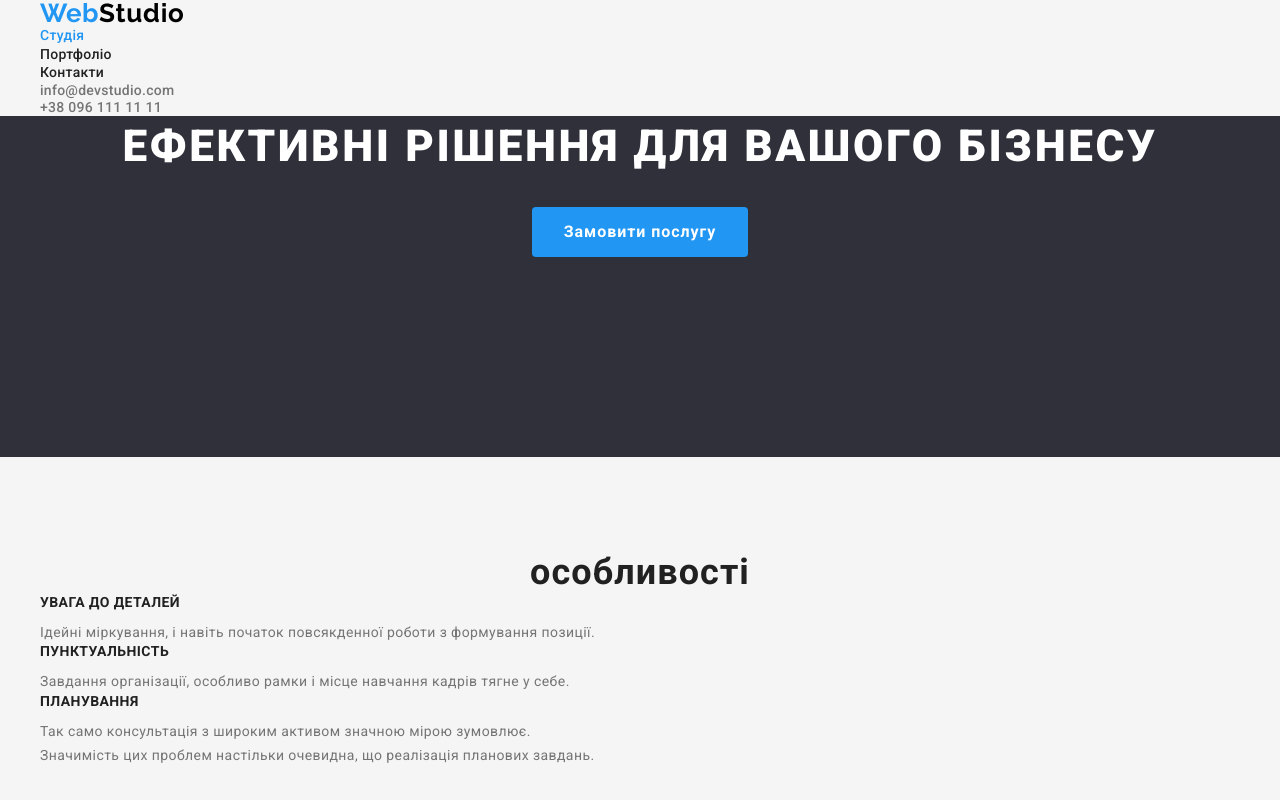
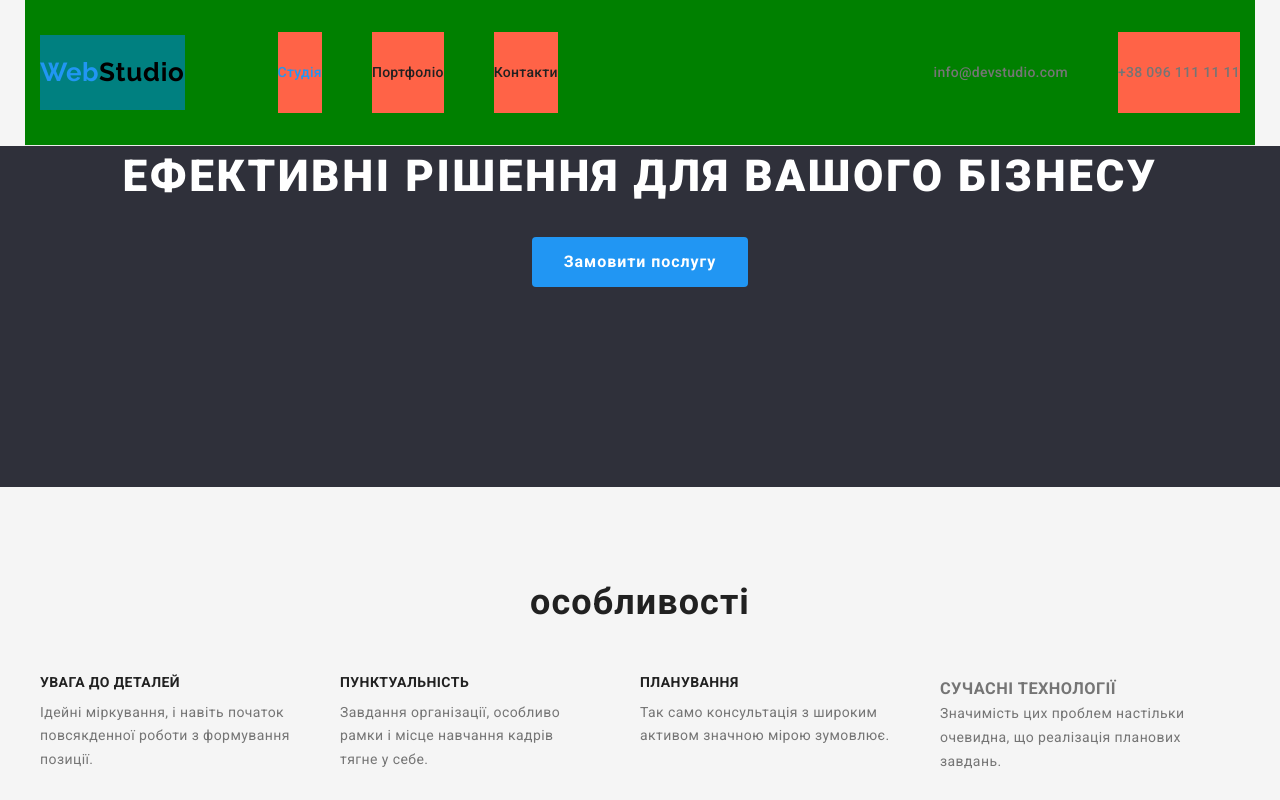
Before and after one commit to AnastasiiaHM/goit-markup-hw-03, a plain HTML site: page index.html in a window 1280 px wide. Shown: the top 800 px of the page. Drawn offline with nearby package versions, Linux system fonts and the light colour scheme.

Commit message:
header,hero,feature - flex

```diff
--- a/index.html
+++ b/index.html
@@ -21,34 +21,41 @@
   </head>
   <body>
     <header>
-      <div class="container-header">
+      <div class="main-header">
         <nav>
-          <a href="./index.html" lang="en" class="web"
+          <div class="container-header">
+          <a href="./index.html" lang="en" class="web logo"
             >Web<span class="studio">Studio</span></a
           >
+
           <ul class="utilited-ul site-nav">
-            <li><a href="./index.html" class="link active-page">Студія</a></li>
-            <li>
+            <li class="item">
+              <a href="./index.html" class="link active-page">Студія</a></li>
+            <li class="item">
               <a href="./portfolio.html" target="_blank" class="link"
                 >Портфоліо</a
               >
             </li>
-            <li><a href="" class="link">Контакти</a></li>
+            <li class="item">
+              <a href="" class="link">Контакти</a></li>
           </ul>
+          </div>
         </nav>
+        <div class="container-header">
         <ul class="utilited-ul contact">
-          <li>
+          <li class="item">
             <a href=" mailto:info@devstudio.com" class="contact header"
               >info@devstudio.com</a
             >
           </li>
-          <li>
+          <li class="item">
             <a href="tel:+380961111111" class="contact header"
               >+38 096 111 11 11</a
             >
           </li>
         </ul>
       </div>
+    </div>
     </header>
 
     <main>
@@ -63,27 +70,28 @@
       <section class="section">
         <h2 class="section-title">особливості</h2>
         <ul class="utilited-ul features-list">
-          <li>
+          <li class="feature-li">
             <h3 class="features-title">УВАГА ДО ДЕТАЛЕЙ</h3>
             <p>
               Ідейні міркування, і навіть початок повсякденної роботи з
               формування позиції.
             </p>
           </li>
-          <li>
+          <li class="feature-li">
             <h3 class="features-title">ПУНКТУАЛЬНІСТЬ</h3>
             <p>
               Завдання організації, особливо рамки і місце навчання кадрів тягне
               у себе.
             </p>
           </li>
-          <li>
+          <li class="feature-li">
             <h3 class="features-title">ПЛАНУВАННЯ</h3>
             <p>
               Так само консультація з широким активом значною мірою зумовлює.
             </p>
           </li>
-          <li>
+          <li class="feature-li">
+            <h3>СУЧАСНІ ТЕХНОЛОГІЇ</h3>
             <p>
               Значимість цих проблем настільки очевидна, що реалізація планових
               завдань.
--- a/style.css
+++ b/style.css
@@ -8,10 +8,12 @@ studio color - #000000
 button color - #F5F4FA
 color adress - #FFFFFF
 color footer contact - rgba(255, 255, 255, 0.6) */
-html{
+html {
   box-sizing: border-box;
 }
-*,*::before,*::after{
+*,
+*::before,
+*::after {
   box-sizing: inherit;
 }
 :root {
@@ -19,6 +21,7 @@ html{
   --secondary-text-color: #212121;
   --active-color: #2196f3;
   --button-color: #f5f4fa;
+  --primery-bg-color: #f5f5f5;
 }
 h1,
 h2,
@@ -27,39 +30,52 @@ h4,
 h5,
 h6,
 p,
-ul{
+ul {
   padding: 0px;
   margin: 0px;
 }
-body{
-  background-color: #f5f5f5;
+body {
+  background-color: var(--primery-bg-color);
   color: var(--primery-text-color);
   font-family: Roboto, sans-serif;
   font-weight: 400;
   font-size: 16px;
   line-height: 1.17;
   letter-spacing: 0.03em;
-
 }
-.container-header{
+.main-header {
+  display: flex;
   width: 1230px;
   margin-left: auto;
   margin-right: auto;
+  padding-right: 15px;
   padding-left: 15px;
-  padding-right: 15px;
+  border-bottom: 1px solid #ececec;
+  align-items: center;
+  background-color: green;
 }
 
-.section{
+.container-header {
+  display: flex;
+  align-items: center;
+  margin-left: auto;
+}
+
+.section {
   width: 1230px;
   margin-left: auto;
   margin-right: auto;
-  padding:94px 15px;
-
+  padding: 94px 15px;
 }
 /*logo style*/
+.logo {
+  display: flex;
+  padding-top: 24px;
+  padding-bottom: 25px;
+  margin-right: 93px;
+  background-color: teal;
+}
 .web {
-
-
   color: var(--active-color);
   font-family: Raleway;
   font-size: Bold;
@@ -98,7 +114,18 @@ body{
 }
 
 /*site navigation style*/
+.site-nav {
+  display: flex;
+}
+.site-nav .item:not(last-child) {
+  margin-right: 50px;
+  background-color: tomato;
+}
+
 .site-nav .link {
+  display: block;
+  padding-top: 32px;
+  padding-bottom: 32px;
   color: var(--secondary-text-color);
   font-weight: 500;
   font-size: 14px;
@@ -111,7 +138,7 @@ body{
   color: var(--active-color);
 }
 
-.site-nav .active-page{
+.site-nav .active-page {
   color: var(--active-color);
   font-weight: 500;
   font-size: 14px;
@@ -121,7 +148,15 @@ body{
 }
 
 /*contact-style*/
+.contact .item + .item {
+  margin-left: 50px;
+  background-color: tomato;
+}
 .contact {
+  display: flex;
+  padding-top: 32px;
+  padding-bottom: 32px;
+
   color: var(--primery-text-color);
   font-weight: 500;
   font-size: 14px;
@@ -148,37 +183,11 @@ body{
   color: var(--active-color);
 }
 
-/*Hero*/
-.hero {
-  background-color: #2f303a;
-  text-align: center;
-}
-.hero .hero-title {
-  margin-bottom: 30px;
-  color: #ffffff;
-  font-weight: 900;
-  font-size: 44px;
-  line-height: 1.4;
-
-  letter-spacing: 0.06em;
-  text-transform: uppercase;
-}
-
-/* section title style */
-.section .section-title {
-  color: var(--secondary-text-color);
-  font-weight: 700;
-  font-size: 36px;
-  line-height: 1.2;
-  text-align: center;
-  letter-spacing: 0.03em;
-}
-
 /*Button*/
 .button {
   border-radius: 4px;
-  padding:6px 22px;
-  display:inline-block;
+  padding: 6px 22px;
+  display: inline-block;
   border: 0px;
 
   color: var(--secondary-text-color);
@@ -197,7 +206,6 @@ padding: 10px 32px;
   display: inline-block;
   margin-bottom: 200px;
 
-
   font-weight: 700;
   font-size: 16px;
   line-height: 1.88;
@@ -206,10 +214,33 @@ margin-bottom: 200px;
   color: #ffffff;
   background-color: var(--active-color);
 }
+/* All section background */
 
+/*Hero*/
+.hero {
+  background-color: #2f303a;
+  text-align: center;
+}
+.hero .hero-title {
+  margin-bottom: 30px;
+  color: #ffffff;
+  font-weight: 900;
+  font-size: 44px;
+  line-height: 1.4;
+
+  letter-spacing: 0.06em;
+  text-transform: uppercase;
+}
 /* Features style */
-
+.features-list .feature-li + .feature-li {
+  display: block;
+}
+.feature-li {
+  width: 270px;
+  margin-right: 50px;
+}
 .features-list {
+  display: flex;
   font-weight: 400;
   font-size: 14px;
   line-height: 1.7;
@@ -226,9 +257,23 @@ margin-bottom: 200px;
   color: var(--secondary-text-color);
 }
 
+/* section title style */
+.section .section-title {
+  margin-bottom: 50px;
+
+  color: var(--secondary-text-color);
+  font-weight: 700;
+  font-size: 36px;
+  line-height: 1.2;
+  text-align: center;
+  letter-spacing: 0.03em;
+}
+
 /* Team style */
 
 .team .team-title {
+  margin-bottom: 50px;
+
   font-weight: 500;
   font-size: 16px;
   line-height: 1.18;
@@ -240,7 +285,7 @@ margin-bottom: 200px;
   text-align: center;
 }
 /*Footer  */
-.container-footer{
+.container-footer {
   width: 1230px;
   margin-left: auto;
   margin-right: auto;
@@ -252,7 +297,7 @@ margin-bottom: 200px;
 }
 
 .adress {
-  color:rgba(255, 255, 255, 0.6);
+  color: rgba(255, 255, 255, 0.6);
   font-style: normal;
   font-weight: 400;
   font-size: 14px;
@@ -263,12 +308,28 @@ margin-bottom: 200px;
 
 /* Portfolio styles */
 
-
 .buttons-portfolio .button:hover,
 .buttons-portfolio .button:focus {
   color: #ffffff;
   background-color: var(--active-color);
 }
+
+.buttons-portfolio {
+  display: flex;
+  margin-bottom: 50px;
+}
+.portfolio {
+  display: flex;
+  flex-wrap: wrap;
+}
+.portfolio-element {
+  width: 380px;
+  margin-right: 30px;
+}
+.portfolio-element:nth-child(3n) {
+  margin-right: 0;
+}
+
 .portfolio .title {
   color: var(--secondary-text-color);
   font-weight: 700;
```
Also changed, not shown: portfolio.html (+19 -10 lines). Lines whose indentation alone changed are shown as unchanged.
